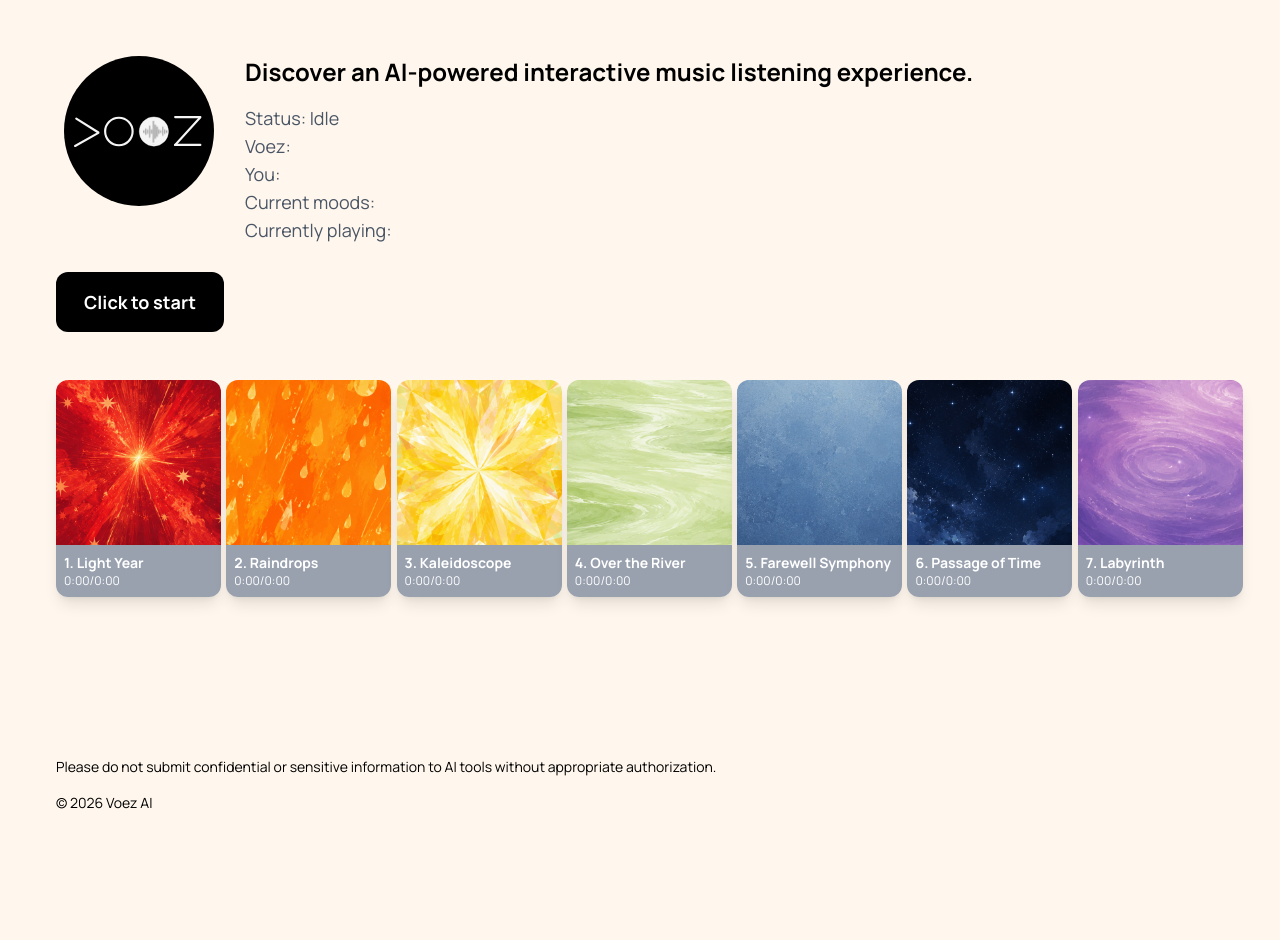
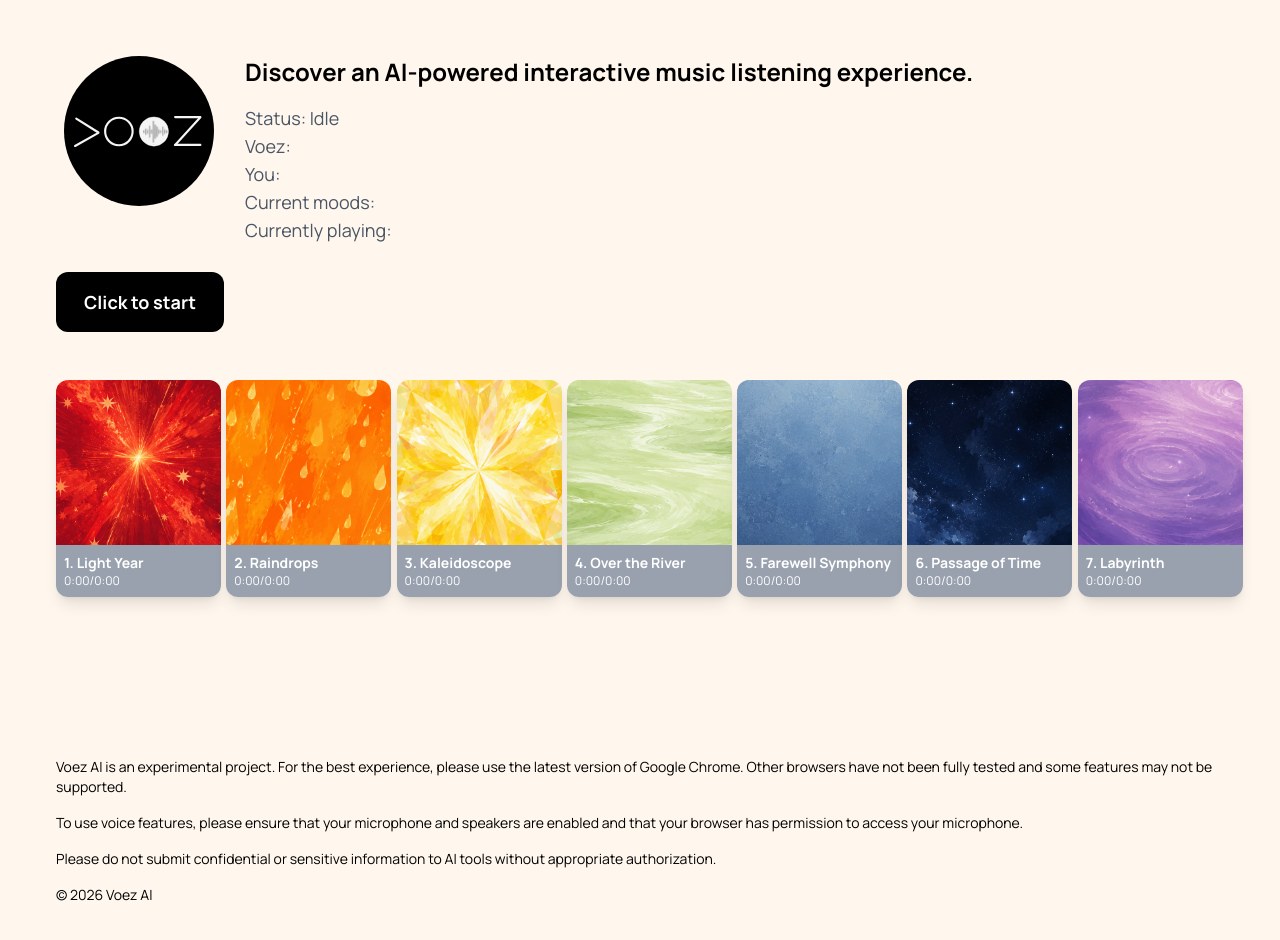
Before and after one commit to zcdev/voez, a Next.js app: page / in a window 1280 px wide. Shown: the top 940 px of the page. Before the commit the page ends 869 px from the top, so only its background shows below. Built offline with nearby package versions, Linux system fonts and the light colour scheme.

Commit message:
docs(note): add experimental project notice to footer

```diff
--- a/src/app/page.tsx
+++ b/src/app/page.tsx
@@ -187,7 +187,7 @@ export default function Home() {
           <p>Currently playing: {isPlaying ? playlist[selectedSong].name : ""}</p>
         </div>
       </header>
-      <main className="justify-items-center md:justify-items-start text-center md:text-left">
+      <main className="flex flex-col items-center md:items-start text-center md:text-left">
         <button onClick={handleClick} className={`mb-12 px-7 py-4 font-bold text-white bg-black rounded-xl ${isClicked ? "hidden" : ""}`}>
           Click to start
         </button>
@@ -201,7 +201,13 @@ export default function Home() {
           handlePlay={handlePlay} />
       </main>
       <footer className="text-sm">
-        <p className="pt-40">Please do not submit confidential or sensitive information to AI tools without appropriate authorization.
+        <p className="pt-40">
+          Voez AI is an experimental project. For the best experience, please use the latest version of Google Chrome. Other browsers have not been fully tested and some features may not be supported.
+        </p>
+        <p className="pt-4">
+          To use voice features, please ensure that your microphone and speakers are enabled and that your browser has permission to access your microphone.
+        </p>
+        <p className="pt-4">Please do not submit confidential or sensitive information to AI tools without appropriate authorization.
         </p>
         <p className="pt-4">
           © {new Date().getFullYear()} Voez AI
```
